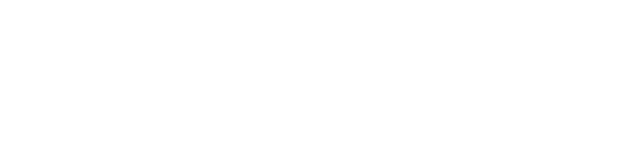
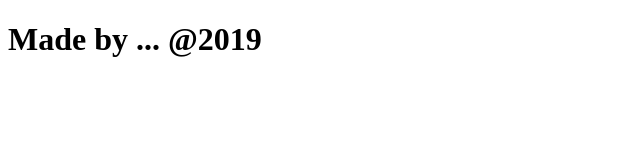
Before and after one commit to Needrent/createSomething, a plain HTML site: page index.html in a window 1280 px wide. Shown: the whole page, without its empty margins (0-640 px from the left). Drawn offline with Linux system fonts and the light colour scheme.

Commit message:
added footer

```diff
--- a/index.html
+++ b/index.html
@@ -7,4 +7,10 @@
 <body>
 
 </body>
+
+<footer>
+
+    <h1>Made by ... @2019</h1>
+
+</footer>
 </html>
```
